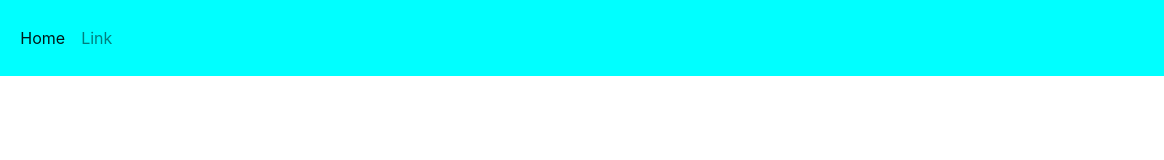
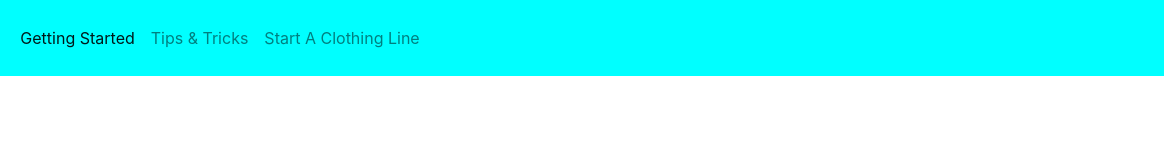
Before and after one commit to river-hoffman/21-Prototype, a plain HTML site: page index.html in a window 1280 px wide. Shown: the full height of the page, 116-1280 px from the left. Drawn offline with nearby package versions, Linux system fonts and the light colour scheme.

Commit message:
changed nav items

```diff
--- a/index.html
+++ b/index.html
@@ -29,10 +29,13 @@
   <div class="collapse navbar-collapse" id="navbarSupportedContent">
     <ul class="navbar-nav mr-auto">
       <li class="nav-item active">
-        <a class="nav-link" href="#">Home <span class="sr-only">(current)</span></a>
+        <a class="nav-link" href="#">Getting Started</a>
       </li>
       <li class="nav-item">
-        <a class="nav-link" href="#">Link</a>
+        <a class="nav-link" href="#">Tips &amp; Tricks</a>
+      </li>
+        <li class="nav-item">
+        <a class="nav-link" href="#">Start A Clothing Line</a>
       </li>
     </ul>
   </div>
```
